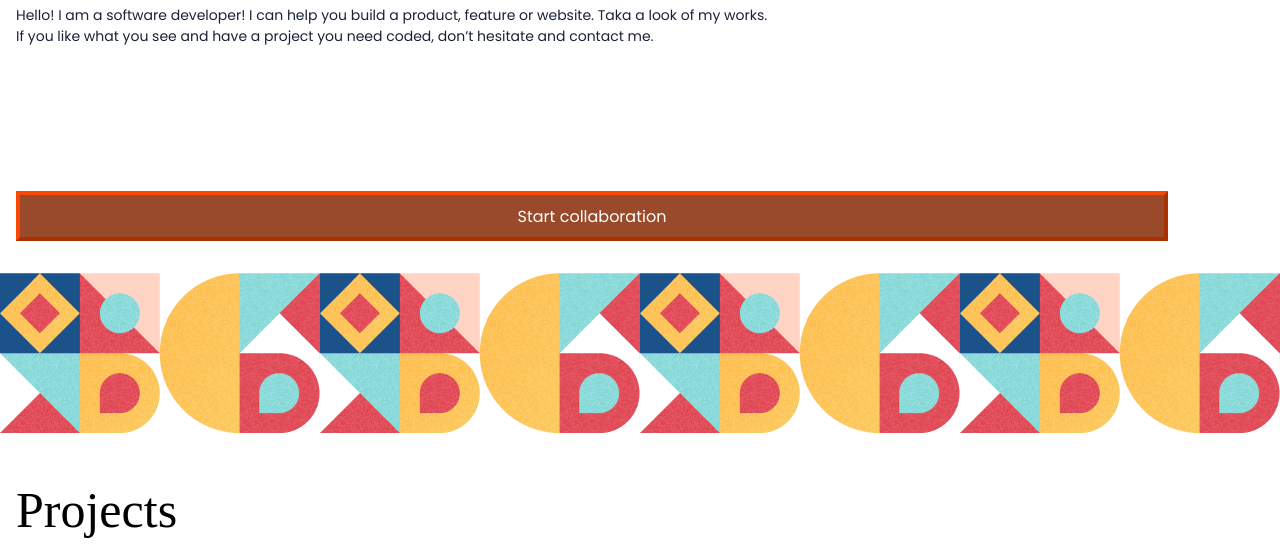
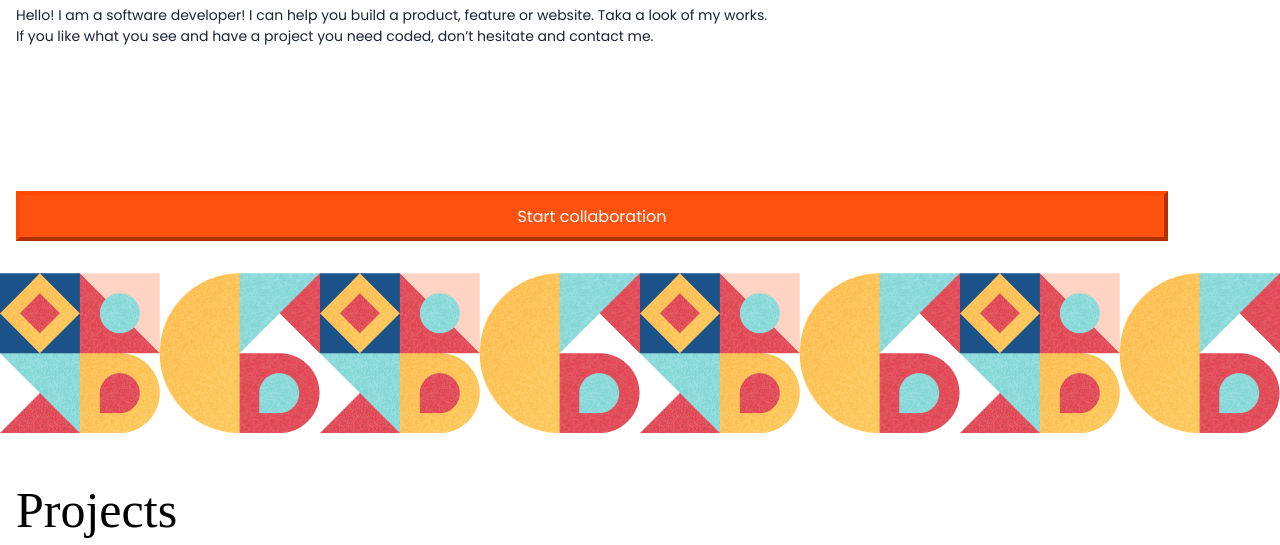
Before and after one commit to Feliverse/Portfolio-firstPage, a website: page index.html in a window 1280 px wide. In both pictures the pointer is over the button "Start collaboration". Shown: the part 227-772 px from the top of the page. Drawn offline with Linux system fonts and the light colour scheme.

Commit message:
syncro backgornds button with master branch

```diff
--- a/style.css
+++ b/style.css
@@ -201,7 +201,7 @@ button {
 }
 
 button:hover {
-  background: rgba(148, 64, 31, 0.945);
+  background: rgba(255, 72, 0, 0.945);
   border-color: rgba(255, 72, 0, 0.945);
   border-width: 0.3rem;
 }
```
